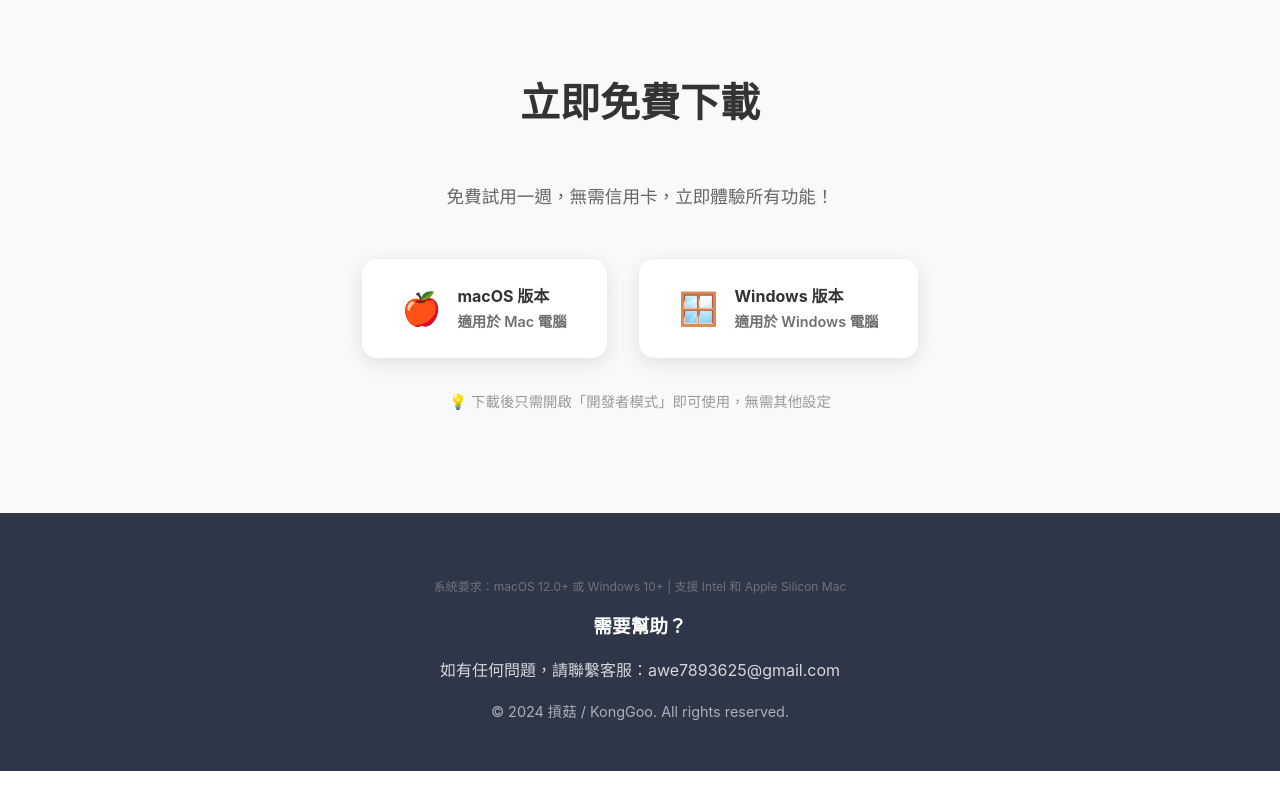
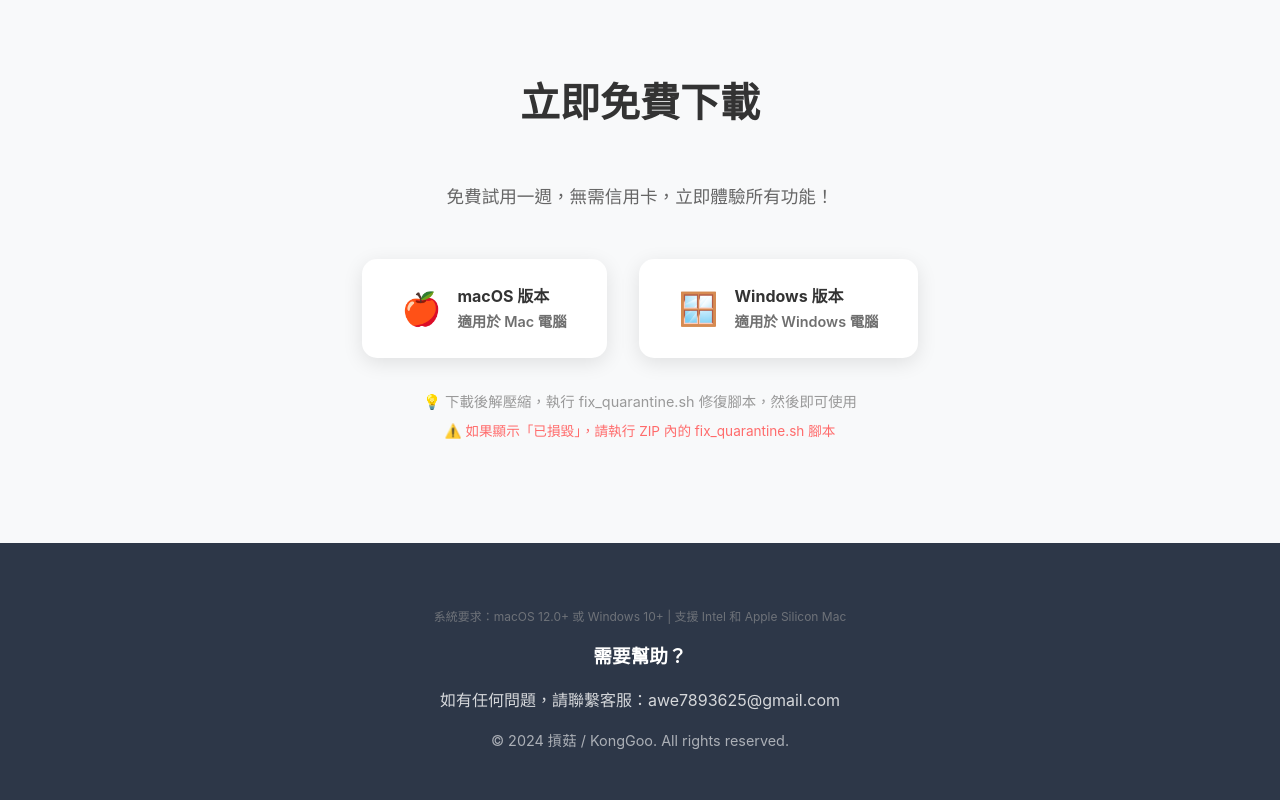
Before and after one commit to awe7893625/pikmin-architect, a website: page website/public/index.html in a window 1280 px wide. Shown: the part 6177-6977 px from the top of the page. Before the commit the page ends 6948 px from the top, so only its background shows below. Drawn offline with nearby package versions, Linux system fonts and the light colour scheme.

Commit message:
🔧 添加自動修復腳本和安裝說明（解決 quarantine 問題）

```diff
--- a/website/public/index.html
+++ b/website/public/index.html
@@ -905,7 +905,10 @@
                 </a>
             </div>
             <p style="text-align: center; margin-top: 2rem; font-size: 0.9rem; color: #999;">
-                💡 下載後只需開啟「開發者模式」即可使用，無需其他設定
+                💡 下載後解壓縮，執行 fix_quarantine.sh 修復腳本，然後即可使用
+            </p>
+            <p style="text-align: center; margin-top: 0.5rem; font-size: 0.85rem; color: #ff6b6b;">
+                ⚠️ 如果顯示「已損毀」，請執行 ZIP 內的 fix_quarantine.sh 腳本
             </p>
         </div>
     </section>
```
